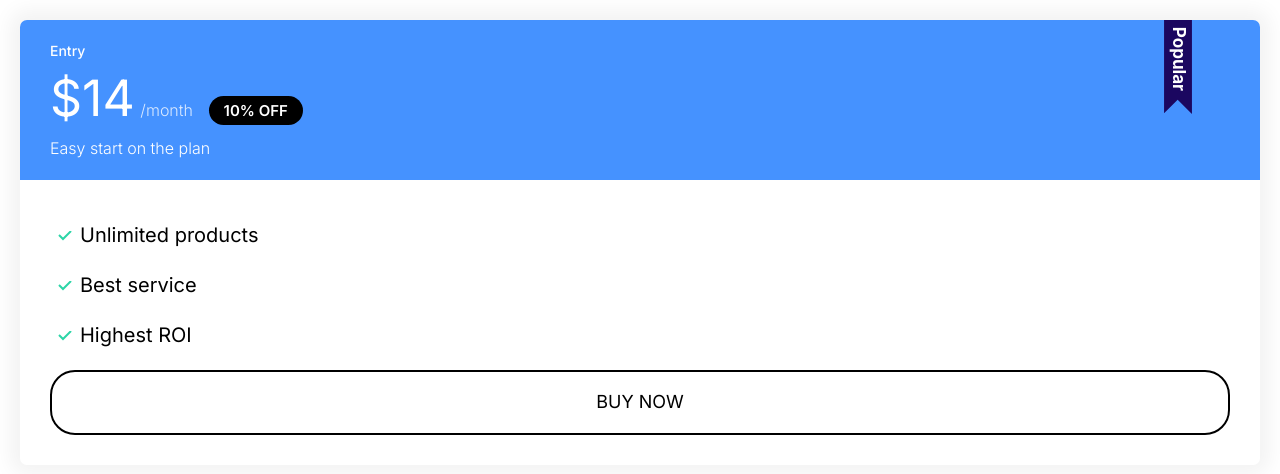
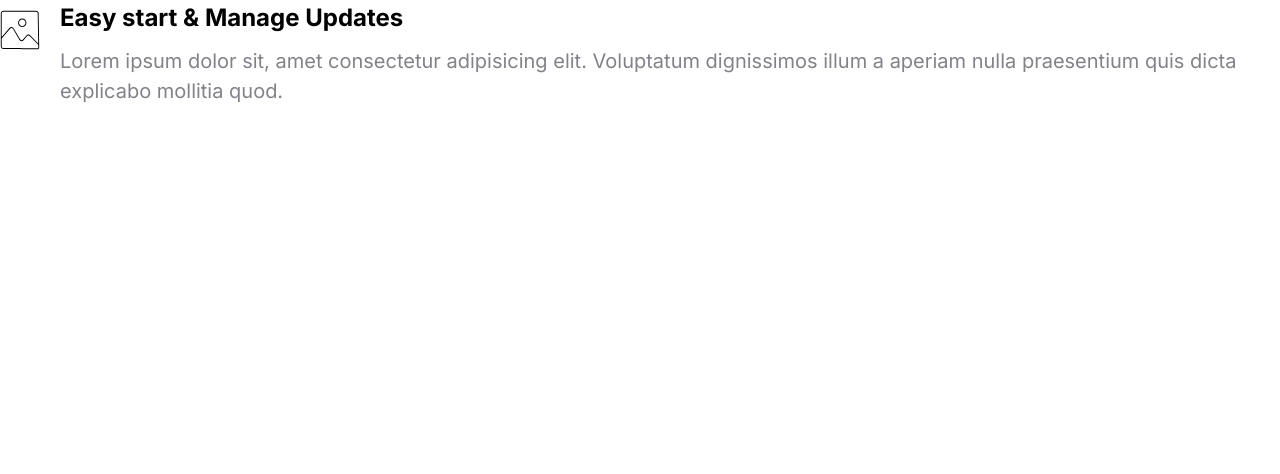
Before and after one commit to JacobJaniak/test, a plain HTML site: page index.html in a window 1280 px wide. Drawn offline with Linux system fonts and the light colour scheme.

Commit message:
added media object structure

```diff
--- a/css/styles.css
+++ b/css/styles.css
@@ -360,3 +360,20 @@ a {
     font-size: 1.6rem;
   }
 }
+
+/* Media Object */
+.media {
+  display: flex;
+}
+
+.media__title {
+  margin-top: 0;
+}
+
+.media__body {
+  margin: 0 2rem;
+}
+
+.media__image {
+  margin-top: 1rem;
+}
--- a/index.html
+++ b/index.html
@@ -14,25 +14,14 @@
     <link rel="stylesheet" href="css/styles.css" />
   </head>
   <body>
-    <div>
-      <div class="plan plan--popular">
-        <div class="card card--primary">
-          <header class="card__header">
-            <h3 class="plan__name">Entry</h3>
-            <span class="plan__price">$14</span>
-            <span class="plan__billing-cycle">/month</span>
-            <span class="badge badge--secondary badge--small">10% OFF</span>
-            <span class="plan__description">Easy start on the plan</span>
-          </header>
-          <div class="card__body">
-            <ul class="list list--tick">
-              <li class="list__item">Unlimited products</li>
-              <li class="list__item">Best service</li>
-              <li class="list__item">Highest ROI</li>
-            </ul>
-            <button class="btn btn--secondary btn--block">buy now</button>
-          </div>
-        </div>
+    <div class="media">
+      <div class="media__image">
+        <svg class="icon icon">
+        <use xlink:href="images/sprite.svg#snap"></use>
+      </div>
+      <div class="media__body">
+        <h3 class="media__title">Easy start & Manage Updates</h3>
+        <p>Lorem ipsum dolor sit, amet consectetur adipisicing elit. Voluptatum dignissimos illum a aperiam nulla praesentium quis dicta explicabo mollitia quod.</p>
       </div>
     </div>
   </body>
```
Also changed, not shown: components/plan.html (added, +21 -0 lines).
